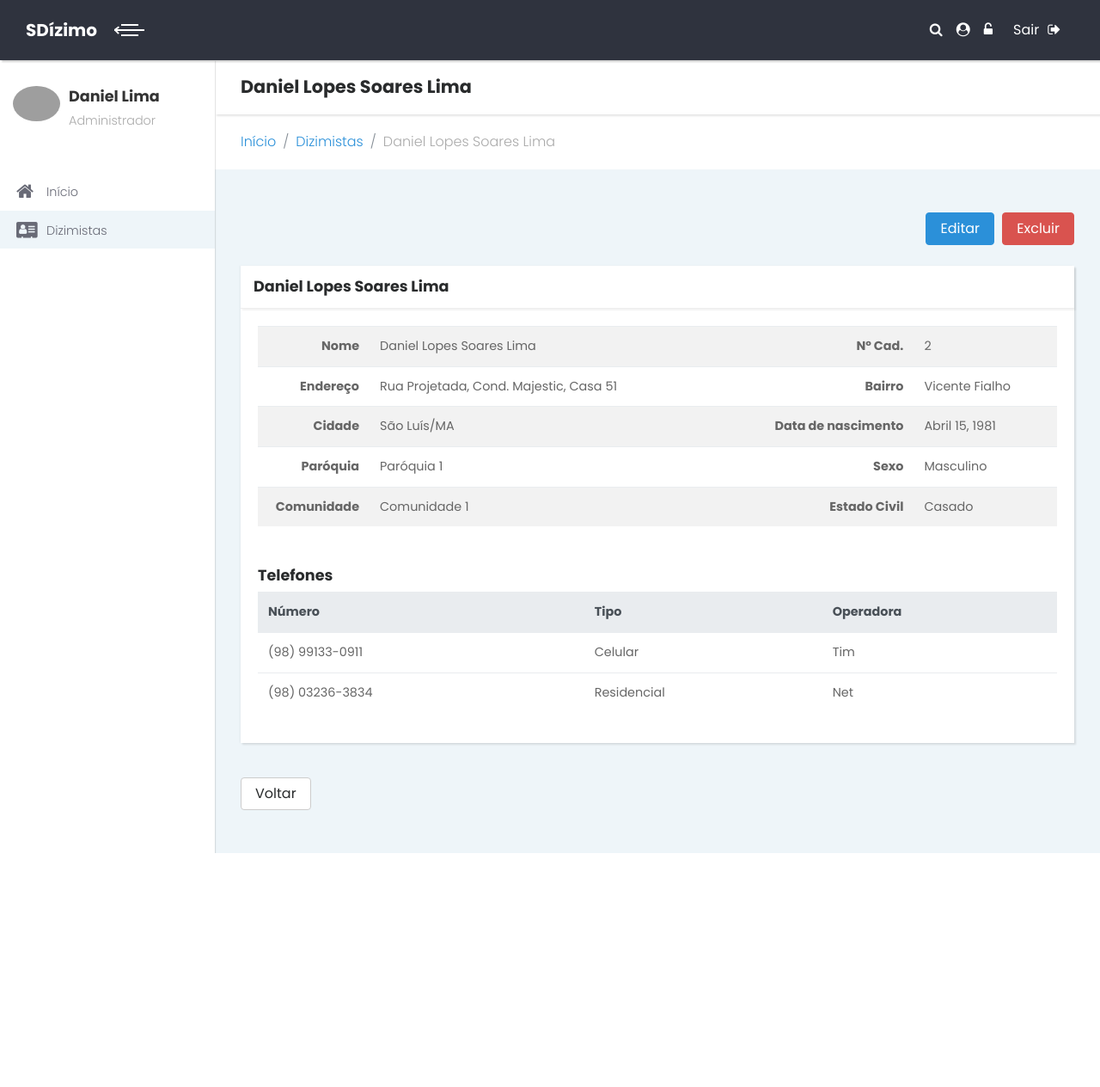
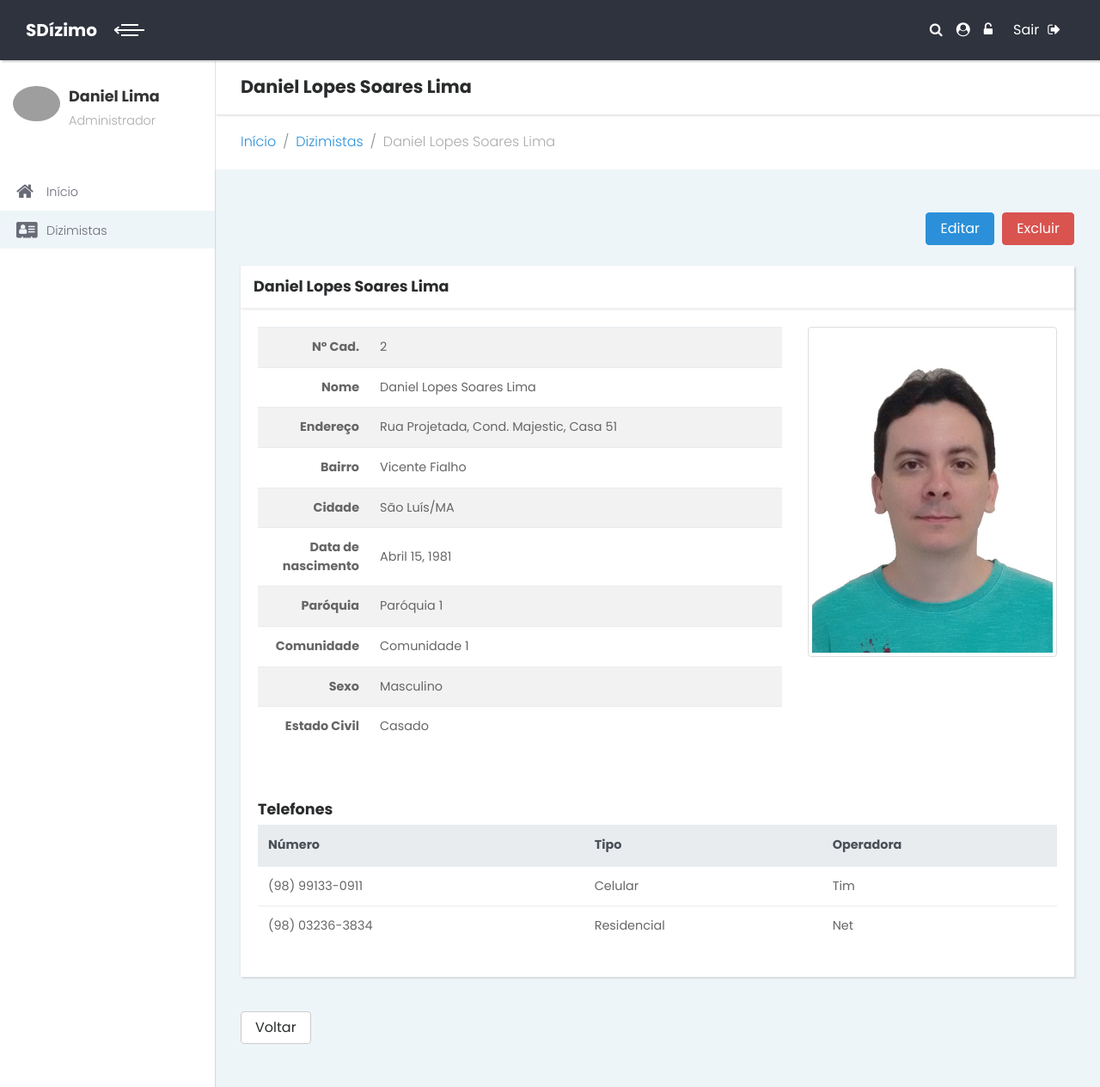
Before and after one commit to mesquitadev/sdizimo, a Django app: page /dizimistas/2/exibe/ in a window 1280 px wide. Shown: the whole page at 86% size. Before the commit the page ends 992 px from the top, so only its background shows below. Run offline with Django 3.2, Linux system fonts and the light colour scheme; a user stored in the database is signed in; data comes from the database, SQL or seed files in the repository; both versions use the stored data as it was after the commit; some libraries are stand-ins or nearby versions; grey boxes are pictures that could not be loaded.

Commit message:
Adicionado o campo foto no cadasto do dizimista.

```diff
--- a/apps/dizimo/models.py
+++ b/apps/dizimo/models.py
@@ -24,7 +24,7 @@ class Dizimista(models.Model):
     sexo = models.CharField(max_length=1, choices=SEXO, blank=False, null=False)
     estado_civil = models.CharField(max_length=1, choices=ESTADO_CIVIL, blank=False, null=False)
     data_nascimento = models.DateField(null=False, blank=False, verbose_name='data de nascimento')
-    # TODO: falta colocar a foto, analisar uso do grappelli
+    foto = models.ImageField(upload_to='dizimistas/fotos', null=True, blank=True)
 
     class Meta:
         ordering = ('nome', )
--- a/requirements.txt
+++ b/requirements.txt
@@ -4,5 +4,6 @@ django-localflavor==1.5.2
 django-search-views==0.3.7
 django-widget-tweaks==1.4.1
 ipdb==0.10.3
+Pillow==4.3.0
 pylint==1.7.4
 pylint-django==0.7.2
--- a/templates/dizimo/dizimistas.html
+++ b/templates/dizimo/dizimistas.html
@@ -42,7 +42,6 @@
             <th scope="col">Nome</th>
             <th scope="col">Endereço</th>
             <th scope="col">Bairro</th>
-            <th scope="col">Cidade</th>
             <th scope="col">Paróquia</th>
             <th scope="col">Comunidade</th>
             {% comment %} <th scope="col">Data de nascimento</th> {% endcomment %}
@@ -51,15 +50,14 @@
         <tbody>
           {% for dizimista in dizimistas %}
             <tr>
-              <td scope="row">
+              <td scope="row" width="60">
                 <a href="{% url 'dizimo:exibe_dizimista' dizimista.pk %}" title="Exibir {{ dizimista.nome }}"><i class="fa fa-search" aria-hidden="true"></i></a>
                 <a href="{% url 'dizimo:edita_dizimista' dizimista.pk %}" title="Editar {{ dizimista.nome }}"><i class="fa fa-pencil-square-o" aria-hidden="true"></i></a>
               </td>
-              <td>{{ dizimista.pk }}</td>
+              <td width="80">{{ dizimista.pk }}</td>
               <td>{{ dizimista.nome }}</td>
               <td>{{ dizimista.endereco }}</td>
               <td>{{ dizimista.bairro }}</td>
-              <td>{{ dizimista.cidade }}</td>
               <td>{{ dizimista.paroquia }}</td>
               <td>{{ dizimista.comunidade }}</td>
               {% comment %} <td>{{ dizimista.data_nascimento }}</td> {% endcomment %}
--- a/templates/dizimo/edita_dizimista.html
+++ b/templates/dizimo/edita_dizimista.html
@@ -20,13 +20,13 @@
       <h3 class="h4">{{ dizimista.nome }}</h3>
     </div>
     <div class="card-body">
-      <form method="post" class="mb-4" novalidate>
+      <form method="post" enctype="multipart/form-data" class="mb-4" novalidate>
         {% csrf_token %}
         {% include 'includes/form.html' %}
         <h3 class="h4 mt-5">Telefones</h3>
         {% include 'includes/formset.html' %}
         <button type="submit" class="btn btn-success">Salvar</button>
-        <a href="{% url 'dizimo:dizimistas' %}" class="btn btn-outline-secondary" role="button">Cancelar</a>
+        <a href="{% url 'dizimo:exibe_dizimista' dizimista.pk %}" class="btn btn-outline-secondary" role="button">Cancelar</a>
       </form>
     </div>
   </div>
--- a/templates/dizimo/exibe_dizimista.html
+++ b/templates/dizimo/exibe_dizimista.html
@@ -27,6 +27,64 @@
       <h3 class="h4">{{ dizimista.nome }}</h3>
     </div>
     <div class="card-body">
+      <div class="container">
+        <div class="row">
+          <div class="col{% if dizimista.foto %}-9{% endif %}"></div>
+        </div>
+      </div>
+      {% if dizimista.foto %}
+        <div class="row">
+          <div class="col-8">
+            <table class="table table-striped">
+              <tr>
+                <td width="130" class="text-right"><strong>Nº Cad.</strong></td>
+                <td>{{dizimista.pk}}</td>
+              </tr>
+              <tr>
+                <td class="text-right"><strong>Nome</strong></td>
+                <td>{{dizimista.nome}}</td>
+              </tr>
+              <tr>
+                <td class="text-right"><strong>Endereço</strong></td>
+                <td>{{dizimista.endereco}}</td>
+              </tr>
+              <tr>
+                <td class="text-right"><strong>Bairro</strong></td>
+                <td>{{dizimista.bairro}}</td>
+              </tr>
+              <tr>
+                <td class="text-right"><strong>Cidade</strong></td>
+                <td>{{dizimista.cidade}}/{{dizimista.estado}}</td>
+              </tr>
+              <tr>
+                <td class="text-right"><strong>Data de nascimento</strong></td>
+                <td class="align-middle">{{dizimista.data_nascimento}}</td>
+              </tr>
+              <tr>
+                <td class="text-right"><strong>Paróquia</strong></td>
+                <td>{{dizimista.paroquia}}</td>
+              </tr>
+              <tr>
+                <td class="text-right"><strong>Comunidade</strong></td>
+                <td>{{dizimista.comunidade}}</td>
+              </tr>
+              <tr>
+                <td class="text-right"><strong>Sexo</strong></td>
+                <td>{{dizimista.get_sexo_display}}</td>
+              </tr>
+              <tr>
+                <td class="text-right"><strong>Estado Civil</strong></td>
+                <td>{{dizimista.get_estado_civil_display}}</td>
+              </tr>
+            </table>
+          </div>
+          <div class="col">
+            <div class="text-center">
+              <img src="{{ dizimista.foto.url }}" alt="Foto de {{ dizimista.nome }}" class="img-thumbnail" height="300">
+            </div>
+          </div>
+        </div>
+      {% else %}
         <table class="table table-striped">
           <tr>
             <td width="130" class="text-right"><strong>Nome</strong></td>
@@ -59,6 +117,7 @@
             <td>{{dizimista.get_estado_civil_display}}</td>
           </tr>
         </table>
+      {% endif %}
 
       <h3 class="h4 mt-5">Telefones</h3>
       <table class="table formset">
--- a/templates/dizimo/novo_dizimista.html
+++ b/templates/dizimo/novo_dizimista.html
@@ -20,7 +20,7 @@
       <h3 class="h4">Cadastro de dizimista</h3>
     </div>
     <div class="card-body">
-      <form method="post" class="mb-4" novalidate>
+      <form method="post" class="mb-4" enctype="multipart/form-data" novalidate>
         {% csrf_token %}
         {% include 'includes/form.html' %}
         <h3 class="h4 mt-5">Telefones</h3>
```
Also changed, not shown: apps/dizimo/migrations/0004_auto_20171102_1703.py (added), db.sqlite3, media/dizimistas/fotos/eu-2015-3.jpg (added). Lines whose indentation alone changed are shown as unchanged.
